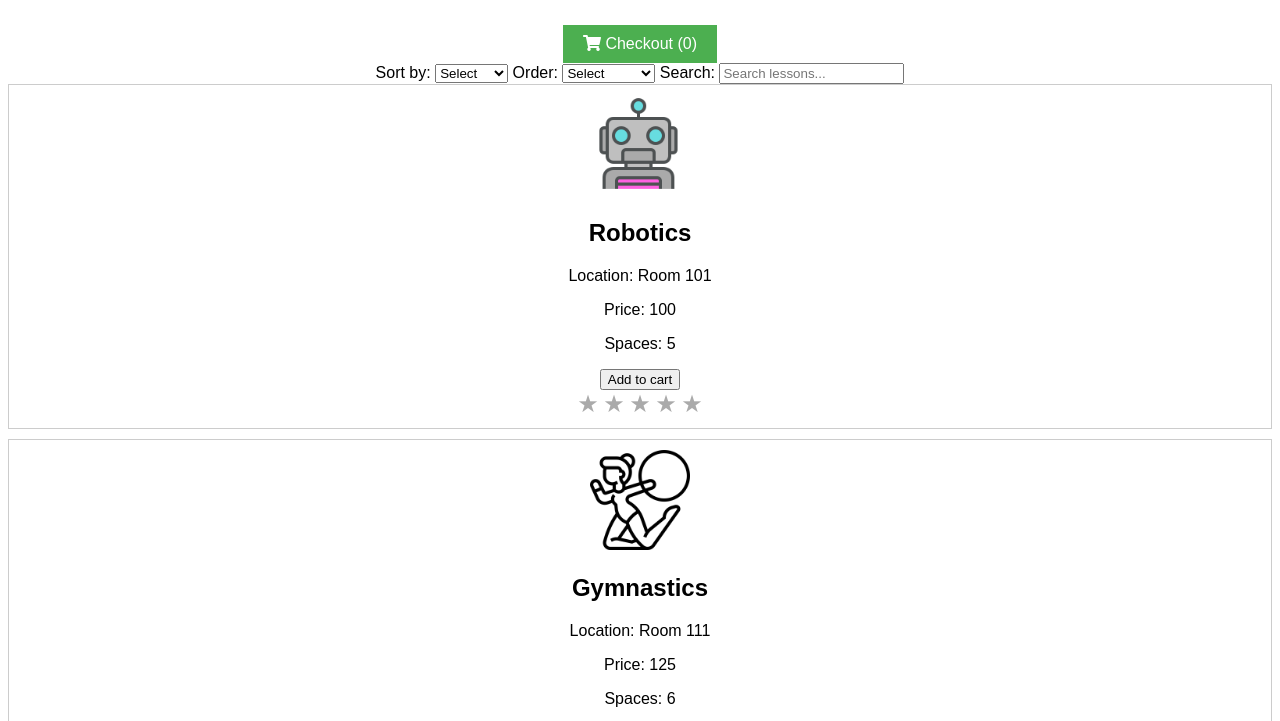
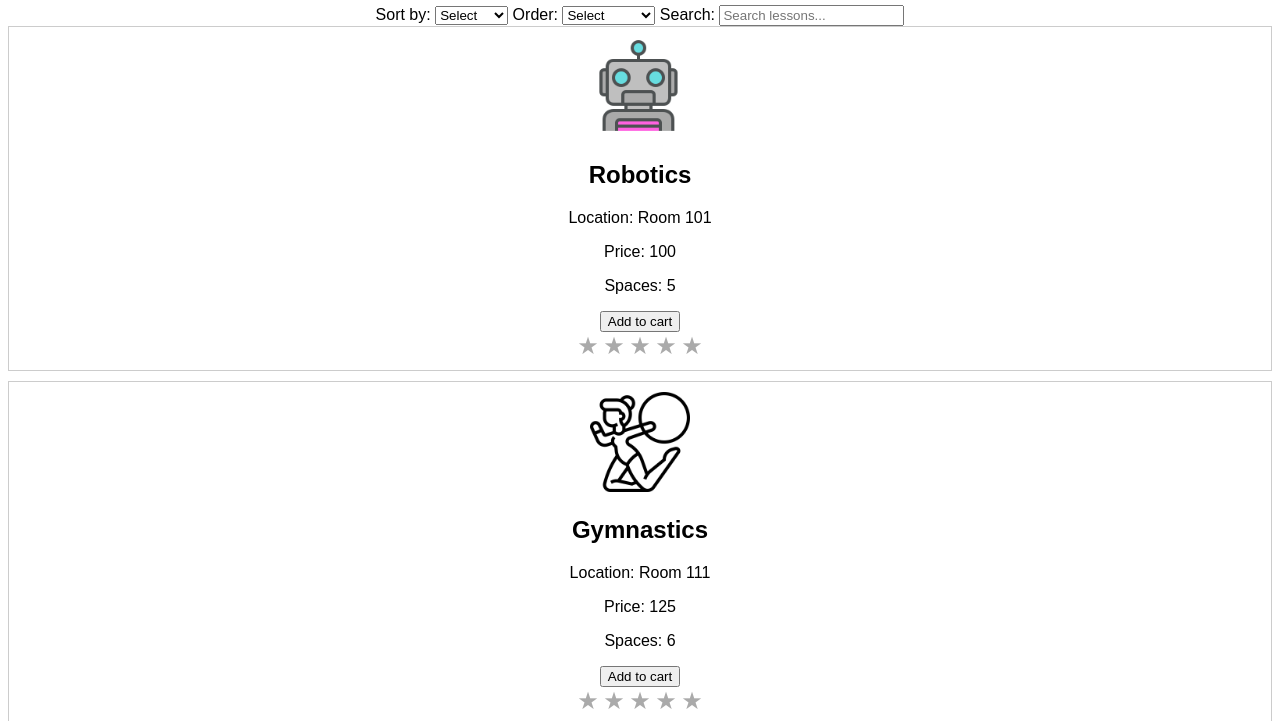
Before and after one commit to SaimDXB/Coursework-1, a plain HTML site: page index.html in a window 1280 px wide. Shown: the part 102-823 px from the top of the page. Drawn offline with nearby package versions, Linux system fonts and the light colour scheme.

Commit message:
final change

```diff
--- a/index.html
+++ b/index.html
@@ -67,8 +67,8 @@
     <div id="app">
         <!-- Main title -->
         <h1>Edventures</h1>
-        <!-- Checkout button with a dynamic count of items in the cart -->
-        <button class="checkout-button" v-on:click="toggleProductView">
+        <!-- Checkout button with a dynamic count of items in the cart, visible only when there are items in the cart -->
+        <button v-if="cart.length > 0" class="checkout-button" v-on:click="toggleProductView">
             <i class="fas fa-shopping-cart"></i> Checkout ({{ cart.length }})
         </button>
         <!-- Vue conditional rendering: Show products if `showProduct` is true -->
```
